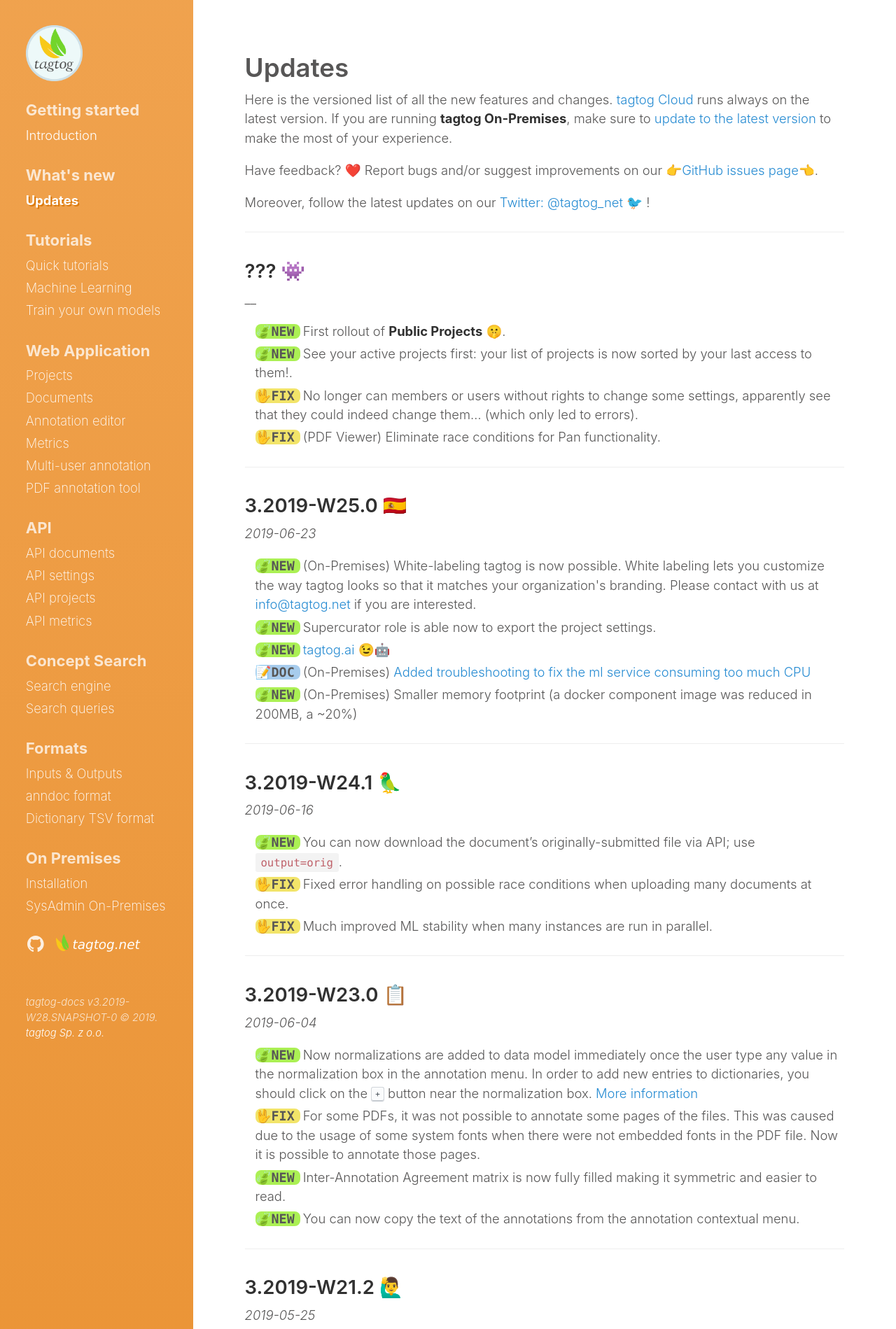
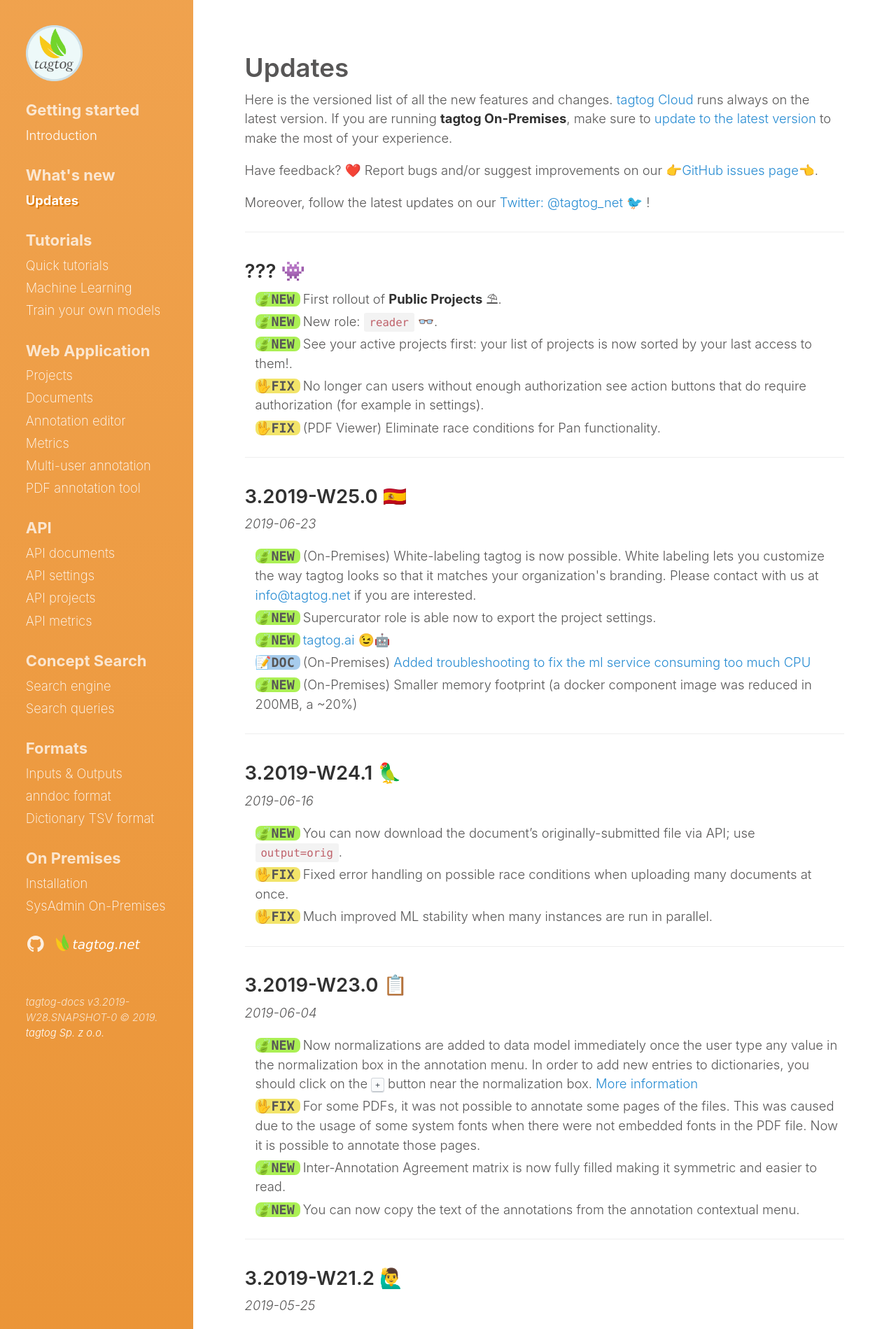
Before and after one commit to tagtogorg/tagtog-doc, a Jekyll site: the page built from updates.md, in a window 1280 px wide. Shown: the top 1899 px of the page at 70% size. Built offline with Jekyll 4.4.1, drawn with Linux system fonts in a browser that asks for light colours; nearby versions of some CDN libraries; emoji names are drawn with the system emoji font.

Commit message:
doc reader role

```diff
--- a/updates.md
+++ b/updates.md
@@ -13,13 +13,14 @@ Have feedback? :heart: Report bugs and/or suggest improvements on our [:point_ri
 Moreover, follow the latest updates on our [Twitter: @tagtog_net 🐦](https://twitter.com/tagtog_net) !
 
 ---
+
 ## ??? 👾
-__
 
 <ul class="updates">
-  <li class="new"><span markdown="1">First rollout of **Public Projects** 🤫.</span></li>
+  <li class="new"><span markdown="1">First rollout of **Public Projects** ⛱.</span></li>
+  <li class="new"><span markdown="1">New role: [`reader`](collaboration.html#roles) 👓.</span></li>
   <li class="new"><span markdown="1">See your active projects first: your list of projects is now sorted by your last access to them!.</span></li>
-  <li class="fix"><span markdown="1">No longer can members or users without rights to change some settings, apparently see that they could indeed change them... (which only led to errors).</span></li>
+  <li class="fix"><span markdown="1">No longer can users without enough authorization see action buttons that do require authorization (for example in settings).</span></li>
   <li class="fix"><span markdown="1">(PDF Viewer) Eliminate race conditions for Pan functionality.</span></li>
 </ul>
 
```
Also changed, not shown: collaboration.md (+3 -3 lines).
